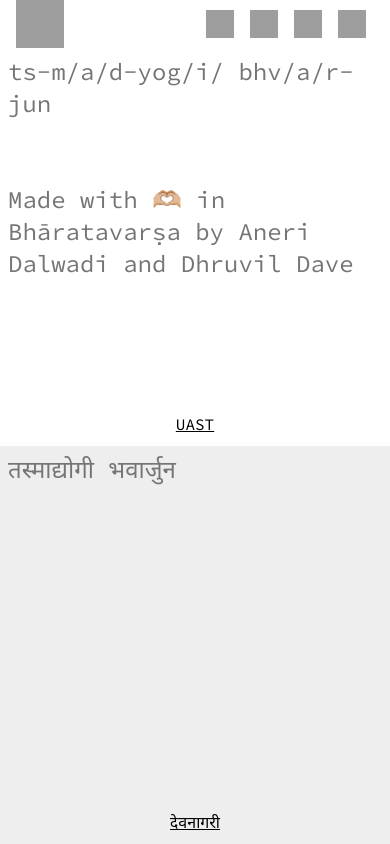
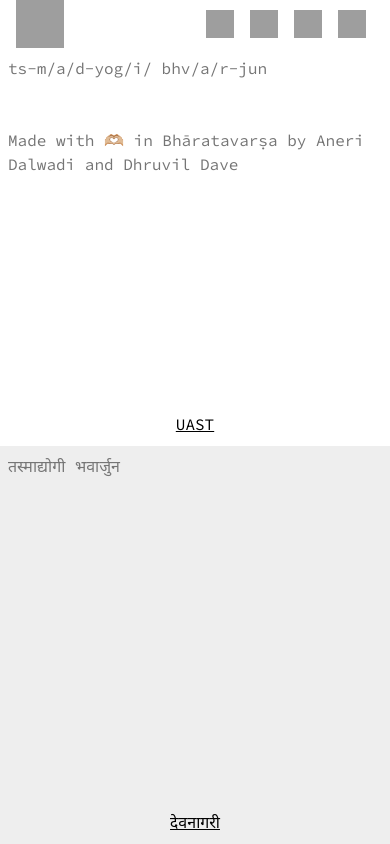
Before and after one commit to dhruvildave/uast, a SvelteKit app: page / in a window 390 px wide. Built offline with nearby package versions, Linux system fonts and the light colour scheme; grey boxes are pictures that could not be loaded.

Commit message:
Fix mobile fontsize

```diff
--- a/src/routes/fe/Editor.svelte
+++ b/src/routes/fe/Editor.svelte
@@ -84,11 +84,6 @@
 		font-family: var(--font-family-mono), "Noto Sans Devanagari", "Noto Sans Gujarati",
 			"Noto Sans Oriya", "Noto Sans Kannada", "Noto Sans Telugu", "Noto Sans Malayalam",
 			"Noto Sans Grantha", sans-serif;
-	}
-
-	textarea {
-		font-size: 1.5rem; /* 24px */
-		line-height: 2rem; /* 32px */
 	}
 
 	@media (prefers-color-scheme: dark) {
```
